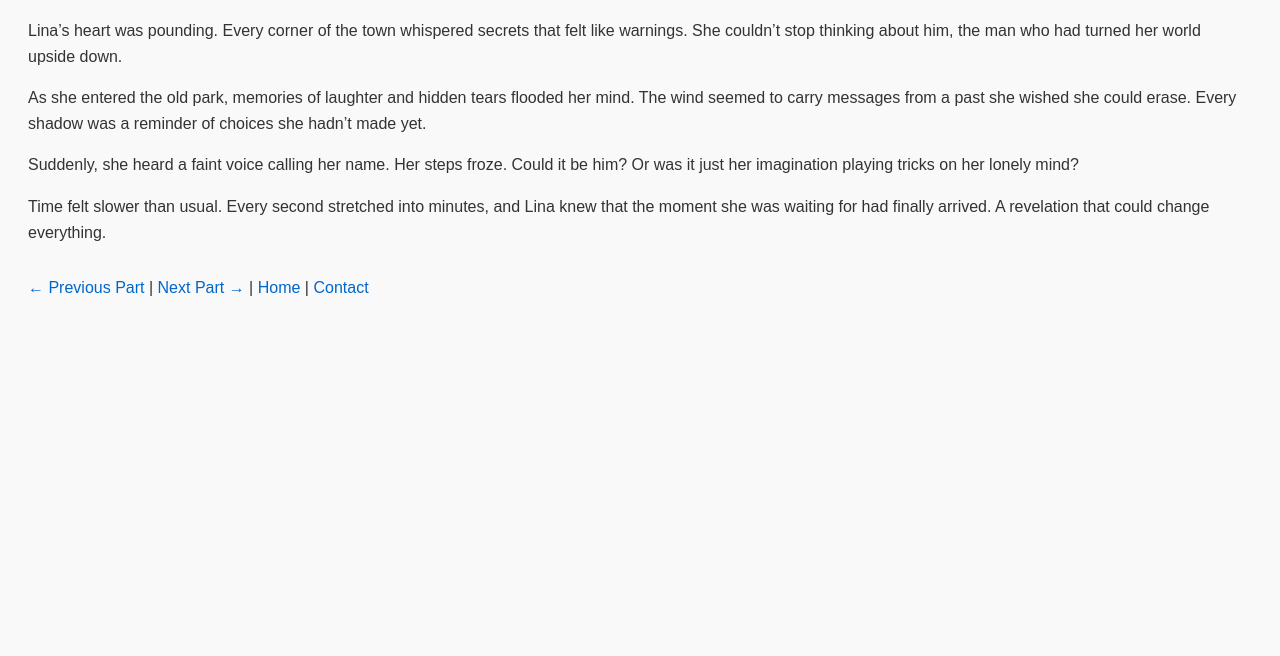
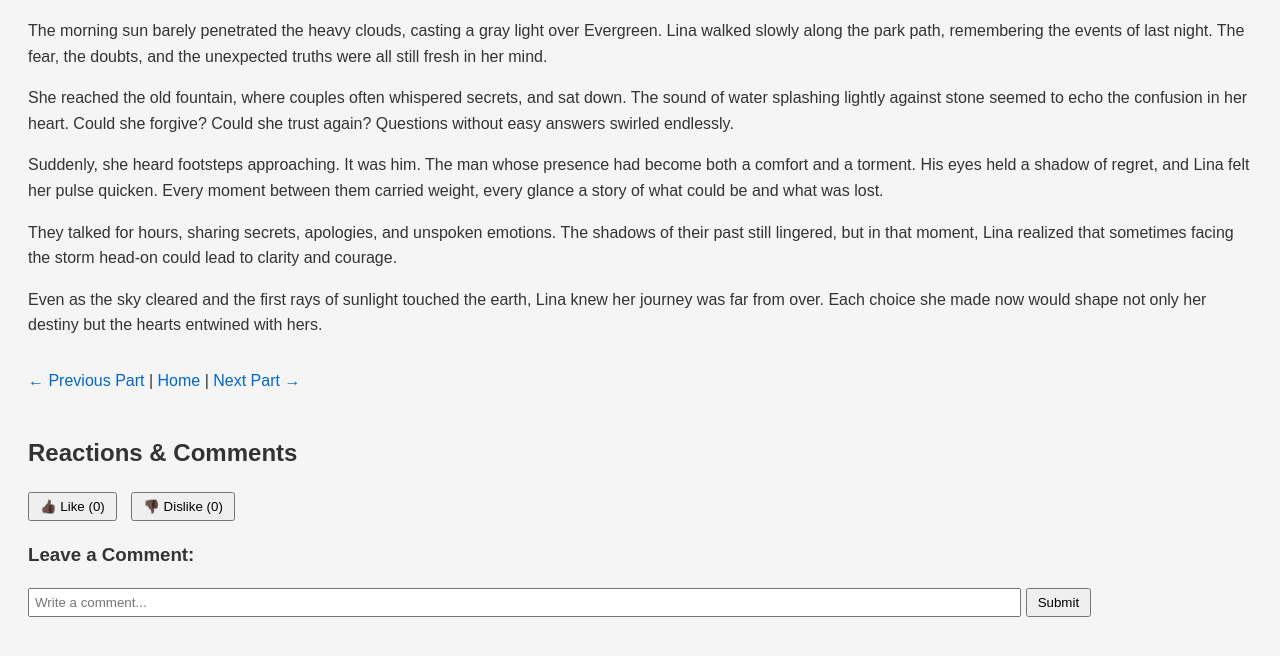
Before and after one commit to matthewnwaogwugwu-byte/Dreamy-tales, a plain HTML site: page dreamy-tales/shadows_part4.html in a window 1280 px wide. Shown: the part 104-760 px from the top of the page. Drawn offline with Linux system fonts and the light colour scheme; no server answers.

Commit message:
Add Shadows of the Heart Part 4 with Firebase comments/likes

```diff
--- a/dreamy-tales/shadows_part4.html
+++ b/dreamy-tales/shadows_part4.html
@@ -5,31 +5,109 @@
     <meta name="viewport" content="width=device-width, initial-scale=1.0">
     <title>Shadows of the Heart - Part 4</title>
     <style>
-        body { font-family: Arial, sans-serif; background-color: #f9f9f9; color: #333; padding: 20px; line-height: 1.6; }
+        body { font-family: Arial, sans-serif; background-color: #f5f5f5; color: #333; padding: 20px; line-height: 1.6; }
         h1 { color: #4B0082; }
         a { text-decoration: none; color: #0066cc; }
         a:hover { text-decoration: underline; }
         .footer { margin-top: 30px; }
+        .comments-section { margin-top: 40px; }
+        .comment { border-bottom: 1px solid #ccc; padding: 10px 0; }
+        button { margin-right: 10px; padding: 5px 10px; }
     </style>
 </head>
 <body>
 
     <h1>Shadows of the Heart - Part 4</h1>
 
-    <p>Lina’s heart was pounding. Every corner of the town whispered secrets that felt like warnings. She couldn’t stop thinking about him, the man who had turned her world upside down.</p>
+    <p>The morning sun barely penetrated the heavy clouds, casting a gray light over Evergreen. Lina walked slowly along the park path, remembering the events of last night. The fear, the doubts, and the unexpected truths were all still fresh in her mind.</p>
 
-    <p>As she entered the old park, memories of laughter and hidden tears flooded her mind. The wind seemed to carry messages from a past she wished she could erase. Every shadow was a reminder of choices she hadn’t made yet.</p>
+    <p>She reached the old fountain, where couples often whispered secrets, and sat down. The sound of water splashing lightly against stone seemed to echo the confusion in her heart. Could she forgive? Could she trust again? Questions without easy answers swirled endlessly.</p>
 
-    <p>Suddenly, she heard a faint voice calling her name. Her steps froze. Could it be him? Or was it just her imagination playing tricks on her lonely mind?</p>
+    <p>Suddenly, she heard footsteps approaching. It was him. The man whose presence had become both a comfort and a torment. His eyes held a shadow of regret, and Lina felt her pulse quicken. Every moment between them carried weight, every glance a story of what could be and what was lost.</p>
 
-    <p>Time felt slower than usual. Every second stretched into minutes, and Lina knew that the moment she was waiting for had finally arrived. A revelation that could change everything.</p>
+    <p>They talked for hours, sharing secrets, apologies, and unspoken emotions. The shadows of their past still lingered, but in that moment, Lina realized that sometimes facing the storm head-on could lead to clarity and courage.</p>
+
+    <p>Even as the sky cleared and the first rays of sunlight touched the earth, Lina knew her journey was far from over. Each choice she made now would shape not only her destiny but the hearts entwined with hers.</p>
 
     <div class="footer">
         <a href="shadows_part3.html">← Previous Part</a> |
-        <a href="shadows_part5.html">Next Part →</a> |
         <a href="index.html">Home</a> |
-        <a href="contact.html">Contact</a>
+        <a href="shadows_part5.html">Next Part →</a>
     </div>
+
+    <div class="comments-section">
+        <h2>Reactions & Comments</h2>
+        <button id="likeBtn">👍🏿 Like (<span id="likeCount">0</span>)</button>
+        <button id="dislikeBtn">👎🏿 Dislike (<span id="dislikeCount">0</span>)</button>
+
+        <h3>Leave a Comment:</h3>
+        <input type="text" id="commentInput" placeholder="Write a comment..." style="width:80%; padding:5px;">
+        <button id="submitComment">Submit</button>
+
+        <div id="commentsList"></div>
+    </div>
+
+    <!-- Firebase -->
+    <script type="module">
+        import { initializeApp } from "https://www.gstatic.com/firebasejs/9.22.2/firebase-app.js";
+        import { getFirestore, collection, addDoc, doc, updateDoc, increment, onSnapshot } from "https://www.gstatic.com/firebasejs/9.22.2/firebase-firestore.js";
+
+        const firebaseConfig = {
+            apiKey: "AIzaSyC2AdR1P85jqzsZv2wrw8klfotXYDwn7j4",
+            authDomain: "dreamy-tales-78de0.firebaseapp.com",
+            projectId: "dreamy-tales-78de0",
+            storageBucket: "dreamy-tales-78de0.appspot.com",
+            messagingSenderId: "377795995336",
+            appId: "1:377795995336:web:ff99da8aaf3fe76741a7fd"
+        };
+
+        const app = initializeApp(firebaseConfig);
+        const db = getFirestore(app);
+
+        const likesRef = doc(db, "shadows_part4", "reactions");
+        const commentsRef = collection(db, "shadows_part4", "comments");
+
+        const likeCount = document.getElementById("likeCount");
+        const dislikeCount = document.getElementById("dislikeCount");
+        const likeBtn = document.getElementById("likeBtn");
+        const dislikeBtn = document.getElementById("dislikeBtn");
+        const commentInput = document.getElementById("commentInput");
+        const submitComment = document.getElementById("submitComment");
+        const commentsList = document.getElementById("commentsList");
+
+        onSnapshot(likesRef, (docSnap) => {
+            if(docSnap.exists()) {
+                likeCount.textContent = docSnap.data().likes || 0;
+                dislikeCount.textContent = docSnap.data().dislikes || 0;
+            }
+        });
+
+        likeBtn.addEventListener("click", async () => {
+            await updateDoc(likesRef, { likes: increment(1) });
+        });
+
+        dislikeBtn.addEventListener("click", async () => {
+            await updateDoc(likesRef, { dislikes: increment(1) });
+        });
+
+        onSnapshot(commentsRef, (snapshot) => {
+            commentsList.innerHTML = "";
+            snapshot.forEach(doc => {
+                const div = document.createElement("div");
+                div.className = "comment";
+                div.textContent = doc.data().text;
+                commentsList.appendChild(div);
+            });
+        });
+
+        submitComment.addEventListener("click", async () => {
+            if(commentInput.value.trim() !== "") {
+                await addDoc(commentsRef, { text: commentInput.value });
+                commentInput.value = "";
+            }
+        });
+
+    </script>
 
 </body>
 </html>
```
